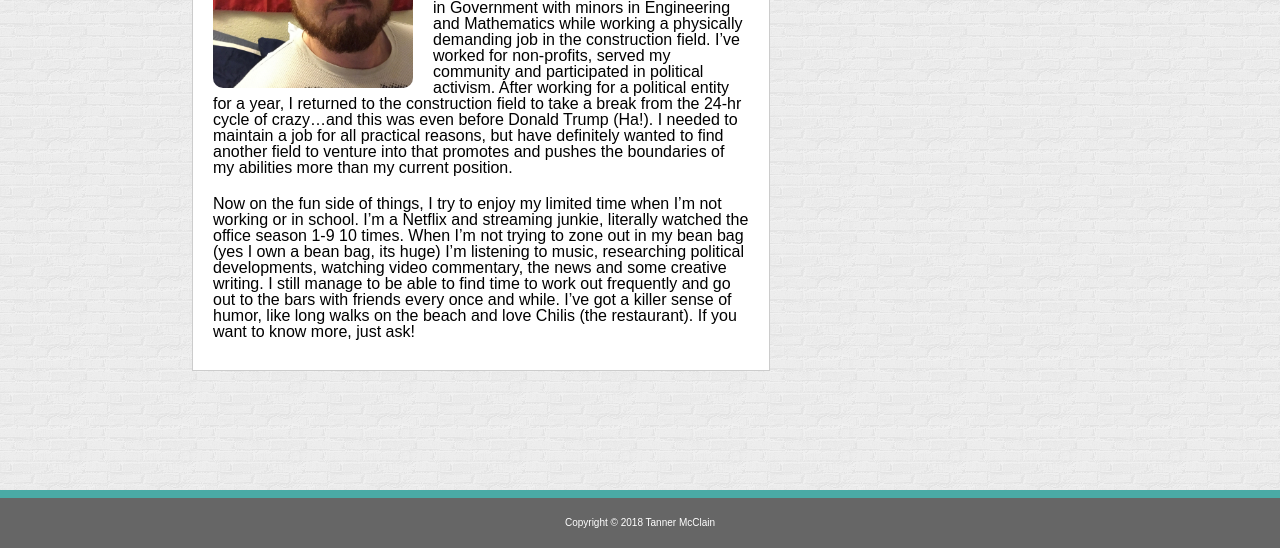
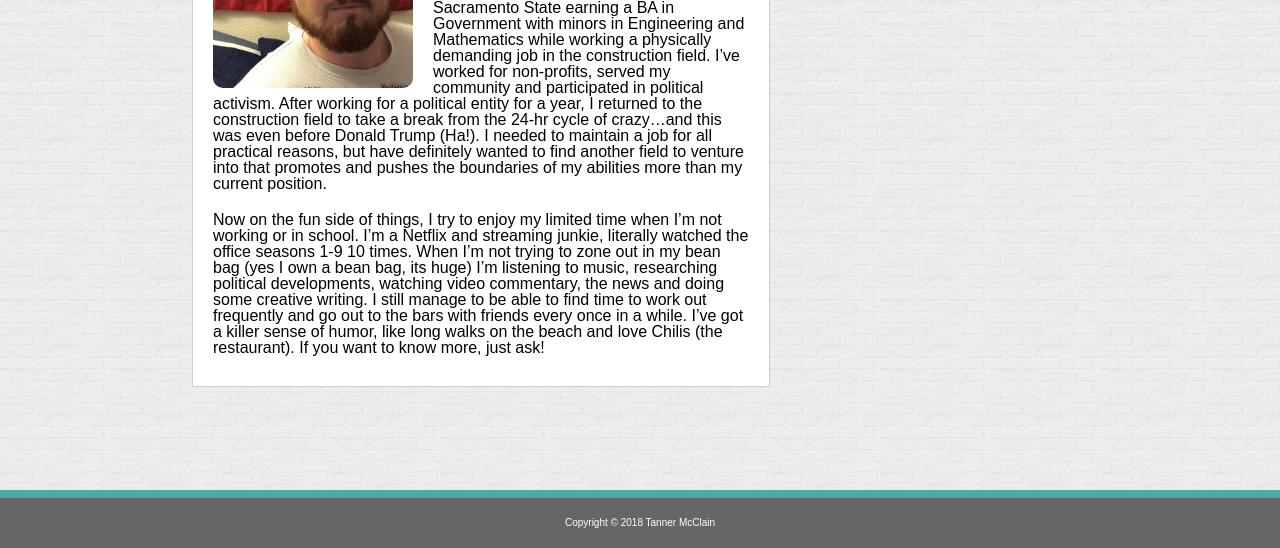
Before and after one commit to tann3rjm129/Responsive-Portfolio, a plain HTML site: page index.html in a window 1280 px wide. Shown: the part 252-800 px from the top of the page. Drawn offline with Linux system fonts and the light colour scheme; files that its build step writes are made by us from their sources.

Commit message:
index content changed

```diff
--- a/index.html
+++ b/index.html
@@ -43,10 +43,10 @@
 		<img src="images/Murica1.jpg" alt="Me" id="img1">
 		<div></div>
 
-			<p class="fonts">Hello, my name is Tanner McClain and I’m an aspiring full-stack developer. Though I do not have an extensive coding background, I haven’t backed down from a challenge before and have worked against far tougher odds weighted against me. I maintained a 3.4+ GPA at Sacramento State earning a BA in Government with minors in Engineering and Mathematics while working a physically demanding job in the construction field. I’ve worked for non-profits, served my community and participated in political activism. After working for a political entity for a year, I returned to the construction field to take a break from the 24-hr cycle of crazy…and this was even before Donald Trump (Ha!). I needed to maintain a job for all practical reasons, but have definitely wanted to find another field to venture into that promotes and pushes the boundaries of my abilities more than my current position.</p>
+			<p class="fonts">Hello, my name is Tanner McClain and I’m an aspiring full-stack developer. Though I do not have an extensive coding background, I have yet to back down from a challenge and have worked against far tougher odds weighed against me. In my educational career, I maintained a 3.4+ GPA at Sacramento State earning a BA in Government with minors in Engineering and Mathematics while working a physically demanding job in the construction field. I’ve worked for non-profits, served my community and participated in political activism. After working for a political entity for a year, I returned to the construction field to take a break from the 24-hr cycle of crazy…and this was even before Donald Trump (Ha!). I needed to maintain a job for all practical reasons, but have definitely wanted to find another field to venture into that promotes and pushes the boundaries of my abilities more than my current position.</p>
 			<div></div>
 			<p class="fonts">
-			Now on the fun side of things, I try to enjoy my limited time when I’m not working or in school. I’m a Netflix and streaming junkie, literally watched the office season 1-9 10 times. When I’m not trying to zone out in my bean bag (yes I own a bean bag, its huge) I’m listening to music, researching political developments, watching video commentary, the news and some creative writing. I still manage to be able to find time to work out frequently and go out to the bars with friends every once and while. I’ve got a killer sense of humor, like long walks on the beach and love Chilis (the restaurant). If you want to know more, just ask!</p>
+			Now on the fun side of things, I try to enjoy my limited time when I’m not working or in school. I’m a Netflix and streaming junkie, literally watched the office seasons 1-9 10 times. When I’m not trying to zone out in my bean bag (yes I own a bean bag, its huge) I’m listening to music, researching political developments, watching video commentary, the news and doing some creative writing. I still manage to be able to find time to work out frequently and go out to the bars with friends every once in a while. I’ve got a killer sense of humor, like long walks on the beach and love Chilis (the restaurant). If you want to know more, just ask!</p>
 
 	</div>
 
```
